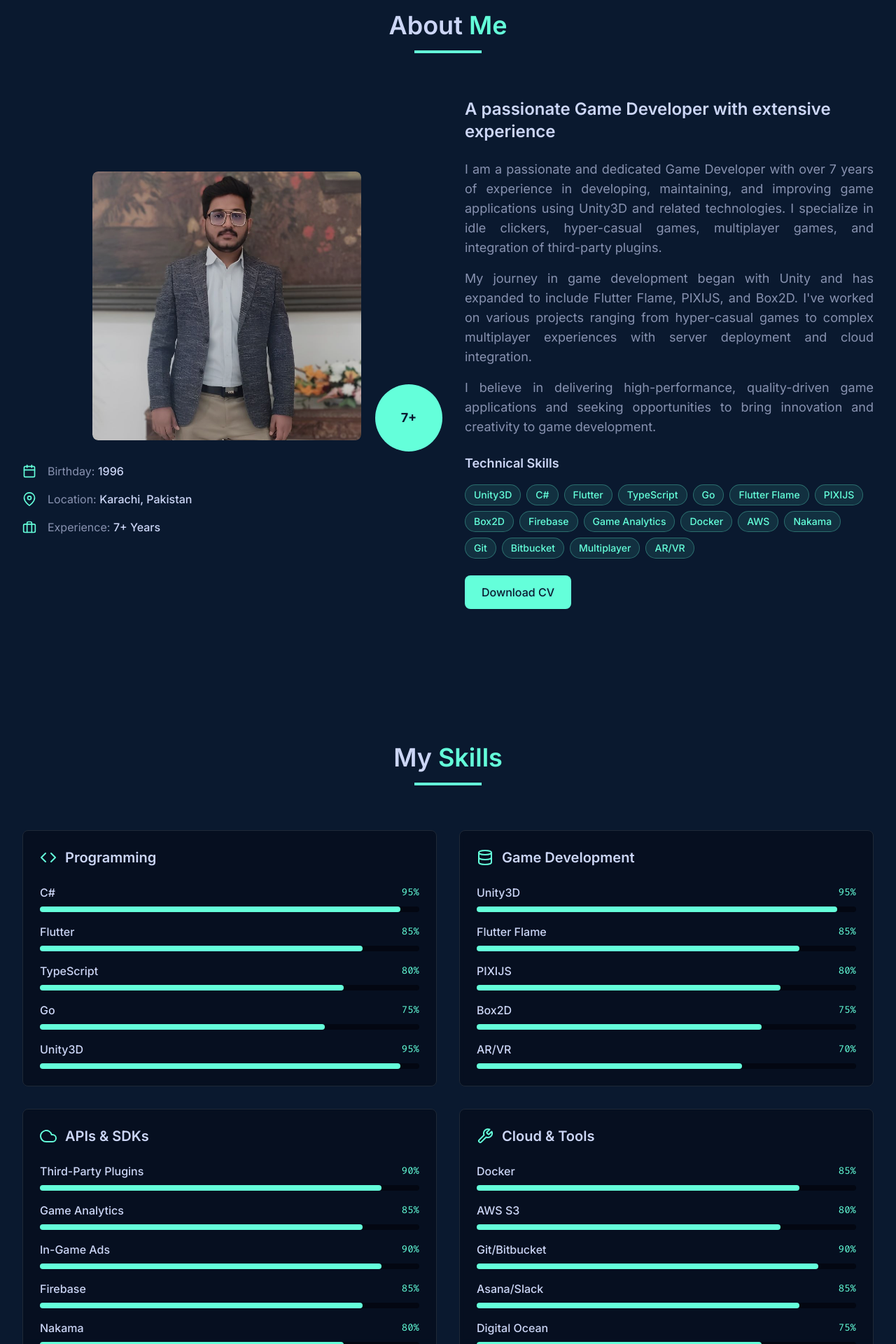
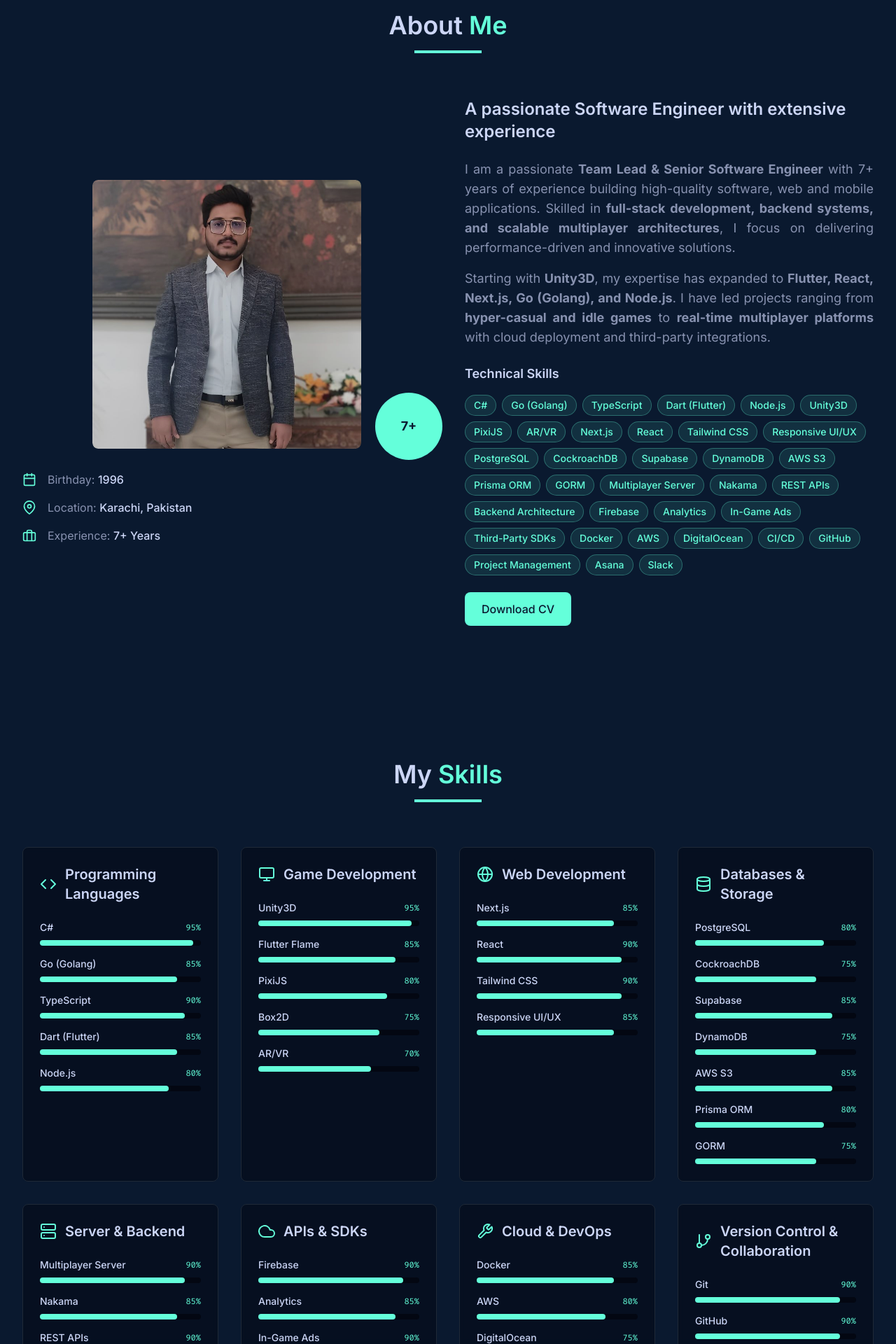
Before and after one commit to msaleemsidd/msaleemsidd.github.io, a React (Create React App) app: page / in a window 1280 px wide. Shown: the part 880-2800 px from the top of the page at 70% size. Built offline with nearby package versions, Linux system fonts and the light colour scheme.

Commit message:
Update profile with relevent experience and details

```diff
--- a/public/index.html
+++ b/public/index.html
@@ -7,14 +7,14 @@
     <meta name="theme-color" content="#0a192f" />
     <meta
       name="description"
-      content="Saleem Siddiqui - Game Developer with extensive experience in Unity3D, Flutter Flame, and multiplayer games. Team Lead at Ascend Logics with 7+ years of experience."
+      content="Saleem Siddiqui - Senior Software Engineer with 7+ years experience in full-stack development, Unity3D, React, Go, and cloud architectures."
     />
     <link rel="apple-touch-icon" href="%PUBLIC_URL%/logo192.png" />
     <link rel="manifest" href="%PUBLIC_URL%/manifest.json" />
     <link rel="preconnect" href="https://fonts.googleapis.com">
     <link rel="preconnect" href="https://fonts.gstatic.com" crossorigin>
     <link href="https://fonts.googleapis.com/css2?family=Inter:wght@300;400;500;600;700&family=Fira+Code:wght@300;400;500&display=swap" rel="stylesheet">
-    <title>Saleem Siddiqui - Game Developer</title>
+    <title>Saleem Siddiqui - Software Engineer</title>
   </head>
   <body>
     <noscript>You need to enable JavaScript to run this app.</noscript>
--- a/src/components/About.js
+++ b/src/components/About.js
@@ -10,8 +10,22 @@ const About = () => {
   ];
 
   const skills = [
-    'Unity3D', 'C#', 'Flutter', 'TypeScript', 'Go', 'Flutter Flame', 'PIXIJS', 'Box2D',
-    'Firebase', 'Game Analytics', 'Docker', 'AWS', 'Nakama', 'Git', 'Bitbucket', 'Multiplayer', 'AR/VR',
+    // Programming Languages
+    'C#', 'Go (Golang)', 'TypeScript', 'Dart (Flutter)', 'Node.js',
+    // Game Development
+    'Unity3D', 'PixiJS', 'AR/VR',
+    // Web Development
+    'Next.js', 'React', 'Tailwind CSS', 'Responsive UI/UX',
+    // Databases & Storage
+    'PostgreSQL', 'CockroachDB', 'Supabase', 'DynamoDB', 'AWS S3', 'Prisma ORM', 'GORM',
+    // Server & Backend
+    'Multiplayer Server', 'Nakama', 'REST APIs', 'Backend Architecture',
+    // APIs & SDKs
+    'Firebase', 'Analytics', 'In-Game Ads', 'Third-Party SDKs',
+    // Cloud & DevOps
+    'Docker', 'AWS', 'DigitalOcean', 'CI/CD',
+    // Version Control & Collaboration
+    'GitHub', 'Project Management', 'Asana', 'Slack'
   ];
 
   return (
@@ -86,25 +100,23 @@ const About = () => {
             className="space-y-6"
           >
             <h3 className="text-2xl font-semibold text-textPrimary">
-              A passionate Game Developer with extensive experience
+              A passionate Software Engineer with extensive experience
             </h3>
 
             <div className="space-y-4 text-body">
-              <p>
-                I am a passionate and dedicated Game Developer with over 7 years of experience
-                in developing, maintaining, and improving game applications using Unity3D and related technologies.
-                I specialize in idle clickers, hyper-casual games, multiplayer games, and integration of third-party plugins.
-              </p>
-              <p>
-                My journey in game development began with Unity and has expanded to include Flutter Flame,
-                PIXIJS, and Box2D. I've worked on various projects ranging from hyper-casual games to
-                complex multiplayer experiences with server deployment and cloud integration.
-              </p>
-              <p>
-                I believe in delivering high-performance, quality-driven game applications and seeking
-                opportunities to bring innovation and creativity to game development.
-              </p>
-            </div>
+  <p>
+    I am a passionate <strong>Team Lead & Senior Software Engineer</strong> with 7+ years of
+    experience building high-quality software, web and mobile applications. Skilled in <strong>full-stack
+    development, backend systems, and scalable multiplayer architectures</strong>, I focus on
+    delivering performance-driven and innovative solutions.
+  </p>
+  <p>
+    Starting with <strong>Unity3D</strong>, my expertise has expanded to <strong>Flutter, React,
+    Next.js, Go (Golang), and Node.js</strong>. I have led projects ranging from <strong>hyper-casual
+    and idle games</strong> to <strong>real-time multiplayer platforms</strong> with cloud deployment
+    and third-party integrations.
+  </p>
+</div>
 
             {/* Skills Tags */}
             <div>
--- a/src/components/Footer.js
+++ b/src/components/Footer.js
@@ -29,8 +29,9 @@ const Footer = () => {
                 &lt;Saleem Siddiqui /&gt;
               </h3>
               <p className="text-textSecondary text-sm leading-relaxed">
-                A passionate Unity Game Developer focused on creating engaging mobile games
-                and building innovative gaming experiences for Android and iOS platforms.
+                A passionate Team Lead & Senior Software Engineer with 7+ years of experience in
+                full-stack development, game development, and scalable backend systems. Specializing
+                in Unity3D, React, Go, and cloud-native architectures.
               </p>
             </motion.div>
 
@@ -81,6 +82,9 @@ const Footer = () => {
                 </p>
                 <p className="text-textSecondary">
                   <span className="text-secondary">Location:</span> Karachi, Pakistan
+                </p>
+                <p className="text-textSecondary">
+                  <span className="text-secondary">Experience:</span> 7+ Years
                 </p>
               </div>
             </motion.div>
--- a/src/components/Hero.js
+++ b/src/components/Hero.js
@@ -44,7 +44,7 @@ const Hero = () => {
               transition={{ delay: 0.6 }}
               className="heading-secondary text-textSecondary"
             >
-              I create engaging mobile games.
+              I create engaging mobile and web applications.
             </motion.h2>
 
             <motion.p
@@ -53,9 +53,10 @@ const Hero = () => {
               transition={{ delay: 0.8 }}
               className="text-body max-w-lg"
             >
-              Game Developer with extensive experience in developing, maintaining, and improving game applications
-              using Unity3D and related technologies. Expertise in idle clickers, hyper-casual games, multiplayer
-              games, and integration of third-party plugins.
+              Software Engineer with extensive experience in designing, developing, and optimizing software
+              applications using modern technologies. Skilled in building scalable systems, implementing
+              efficient architectures, and integrating third-party services. Strong background in maintaining
+              high-performance applications and delivering innovative, quality-driven software solutions.
             </motion.p>
 
             <motion.div
--- a/src/components/Skills.js
+++ b/src/components/Skills.js
@@ -1,51 +1,94 @@
 import React from 'react';
 import { motion } from 'framer-motion';
-import { FiCode, FiDatabase, FiCloud, FiTool } from 'react-icons/fi';
+import { FiCode, FiDatabase, FiCloud, FiTool, FiServer, FiGlobe, FiGitBranch, FiMonitor } from 'react-icons/fi';
 
 const Skills = () => {
   const skillCategories = [
     {
-      title: 'Programming',
+      title: 'Programming Languages',
       icon: FiCode,
       skills: [
         { name: 'C#', percentage: 95 },
-        { name: 'Flutter', percentage: 85 },
-        { name: 'TypeScript', percentage: 80 },
-        { name: 'Go', percentage: 75 },
-        { name: 'Unity3D', percentage: 95 },
+        { name: 'Go (Golang)', percentage: 85 },
+        { name: 'TypeScript', percentage: 90 },
+        { name: 'Dart (Flutter)', percentage: 85 },
+        { name: 'Node.js', percentage: 80 },
       ]
     },
     {
       title: 'Game Development',
-      icon: FiDatabase,
+      icon: FiMonitor,
       skills: [
         { name: 'Unity3D', percentage: 95 },
         { name: 'Flutter Flame', percentage: 85 },
-        { name: 'PIXIJS', percentage: 80 },
+        { name: 'PixiJS', percentage: 80 },
         { name: 'Box2D', percentage: 75 },
         { name: 'AR/VR', percentage: 70 },
+      ]
+    },
+    {
+      title: 'Web Development',
+      icon: FiGlobe,
+      skills: [
+        { name: 'Next.js', percentage: 85 },
+        { name: 'React', percentage: 90 },
+        { name: 'Tailwind CSS', percentage: 90 },
+        { name: 'Responsive UI/UX', percentage: 85 },
+      ]
+    },
+    {
+      title: 'Databases & Storage',
+      icon: FiDatabase,
+      skills: [
+        { name: 'PostgreSQL', percentage: 80 },
+        { name: 'CockroachDB', percentage: 75 },
+        { name: 'Supabase', percentage: 85 },
+        { name: 'DynamoDB', percentage: 75 },
+        { name: 'AWS S3', percentage: 85 },
+        { name: 'Prisma ORM', percentage: 80 },
+        { name: 'GORM', percentage: 75 },
+      ]
+    },
+    {
+      title: 'Server & Backend',
+      icon: FiServer,
+      skills: [
+        { name: 'Multiplayer Server', percentage: 90 },
+        { name: 'Nakama', percentage: 85 },
+        { name: 'REST APIs', percentage: 90 },
+        { name: 'Backend Architecture', percentage: 85 },
       ]
     },
     {
       title: 'APIs & SDKs',
       icon: FiCloud,
       skills: [
-        { name: 'Third-Party Plugins', percentage: 90 },
-        { name: 'Game Analytics', percentage: 85 },
+        { name: 'Firebase', percentage: 90 },
+        { name: 'Analytics', percentage: 85 },
         { name: 'In-Game Ads', percentage: 90 },
-        { name: 'Firebase', percentage: 85 },
-        { name: 'Nakama', percentage: 80 },
+        { name: 'Third-Party SDKs', percentage: 85 },
       ]
     },
     {
-      title: 'Cloud & Tools',
+      title: 'Cloud & DevOps',
       icon: FiTool,
       skills: [
         { name: 'Docker', percentage: 85 },
-        { name: 'AWS S3', percentage: 80 },
-        { name: 'Git/Bitbucket', percentage: 90 },
-        { name: 'Asana/Slack', percentage: 85 },
-        { name: 'Digital Ocean', percentage: 75 },
+        { name: 'AWS', percentage: 80 },
+        { name: 'DigitalOcean', percentage: 75 },
+        { name: 'CI/CD', percentage: 80 },
+        { name: 'Deployment Pipelines', percentage: 75 },
+      ]
+    },
+    {
+      title: 'Version Control & Collaboration',
+      icon: FiGitBranch,
+      skills: [
+        { name: 'Git', percentage: 90 },
+        { name: 'GitHub', percentage: 90 },
+        { name: 'Bitbucket', percentage: 85 },
+        { name: 'Project Management', percentage: 85 },
+        { name: 'Asana & Slack', percentage: 80 },
       ]
     }
   ];
@@ -66,7 +109,7 @@ const Skills = () => {
           <div className="w-24 h-1 bg-secondary mx-auto"></div>
         </motion.div>
 
-        <div className="grid md:grid-cols-2 gap-8">
+        <div className="grid md:grid-cols-2 lg:grid-cols-4 gap-8">
           {skillCategories.map((category, categoryIndex) => (
             <motion.div
               key={category.title}
@@ -95,8 +138,8 @@ const Skills = () => {
                     viewport={{ once: true }}
                   >
                     <div className="flex justify-between items-center mb-2">
-                      <span className="text-textPrimary font-medium">{skill.name}</span>
-                      <span className="text-secondary font-mono text-sm">{skill.percentage}%</span>
+                      <span className="text-textPrimary font-medium text-sm">{skill.name}</span>
+                      <span className="text-secondary font-mono text-xs">{skill.percentage}%</span>
                     </div>
                     <div className="w-full bg-gray-950 rounded-full h-2">
                       <motion.div
@@ -126,12 +169,14 @@ const Skills = () => {
             Additional Skills & Technologies
           </h3>
 
-          <div className="grid grid-cols-2 md:grid-cols-4 gap-4">
+          <div className="grid grid-cols-2 md:grid-cols-4 lg:grid-cols-6 gap-4">
             {[
-              'Multiplayer Development', 'Server Deployment', 'Cloud Integration', 'Performance Optimization', 'Quality Assurance', 'Team Leadership',
-              'Agile Development', 'Sprint Management', 'Code Review', 'Mentoring', 'Project Management', 'Cross-functional Collaboration',
-              'Unity Editor Tools', 'Node.js Development', 'TypeScript', 'Addressable Assets', 'Configuration Systems', 'API Development',
-              'Task Management', 'Dependency Injection', 'Async/Await', 'Unity UI', 'Physics Engines', 'Third-party SDKs'
+              'Performance Optimization', 'Quality Assurance', 'Team Leadership', 'Agile Development',
+              'Sprint Management', 'Code Review', 'Mentoring', 'Cross-functional Collaboration',
+              'Unity Editor Tools', 'Addressable Assets', 'Configuration Systems', 'API Development',
+              'Task Management', 'Dependency Injection', 'Async/Await', 'Unity UI', 'Physics Engines',
+              'Real-time Systems', 'Microservices', 'Load Balancing',
+              'Monitoring & Logging', 'Security Best Practices', 'Testing Strategies', 'Documentation'
             ].map((skill, index) => (
               <motion.div
                 key={skill}
@@ -139,9 +184,9 @@ const Skills = () => {
                 whileInView={{ opacity: 1, scale: 1 }}
                 transition={{ delay: index * 0.05 }}
                 viewport={{ once: true }}
-                className="text-center p-4 bg-gray-950 bg-opacity-50 rounded-lg border border-gray-800 hover:border-secondary transition-all duration-300"
+                className="text-center p-3 bg-gray-950 bg-opacity-50 rounded-lg border border-gray-800 hover:border-secondary transition-all duration-300"
               >
-                <span className="text-textSecondary text-sm font-medium">{skill}</span>
+                <span className="text-textSecondary text-xs font-medium">{skill}</span>
               </motion.div>
             ))}
           </div>
```
Also changed, not shown: 1 other file (tests, documents, lock files or other folders).
